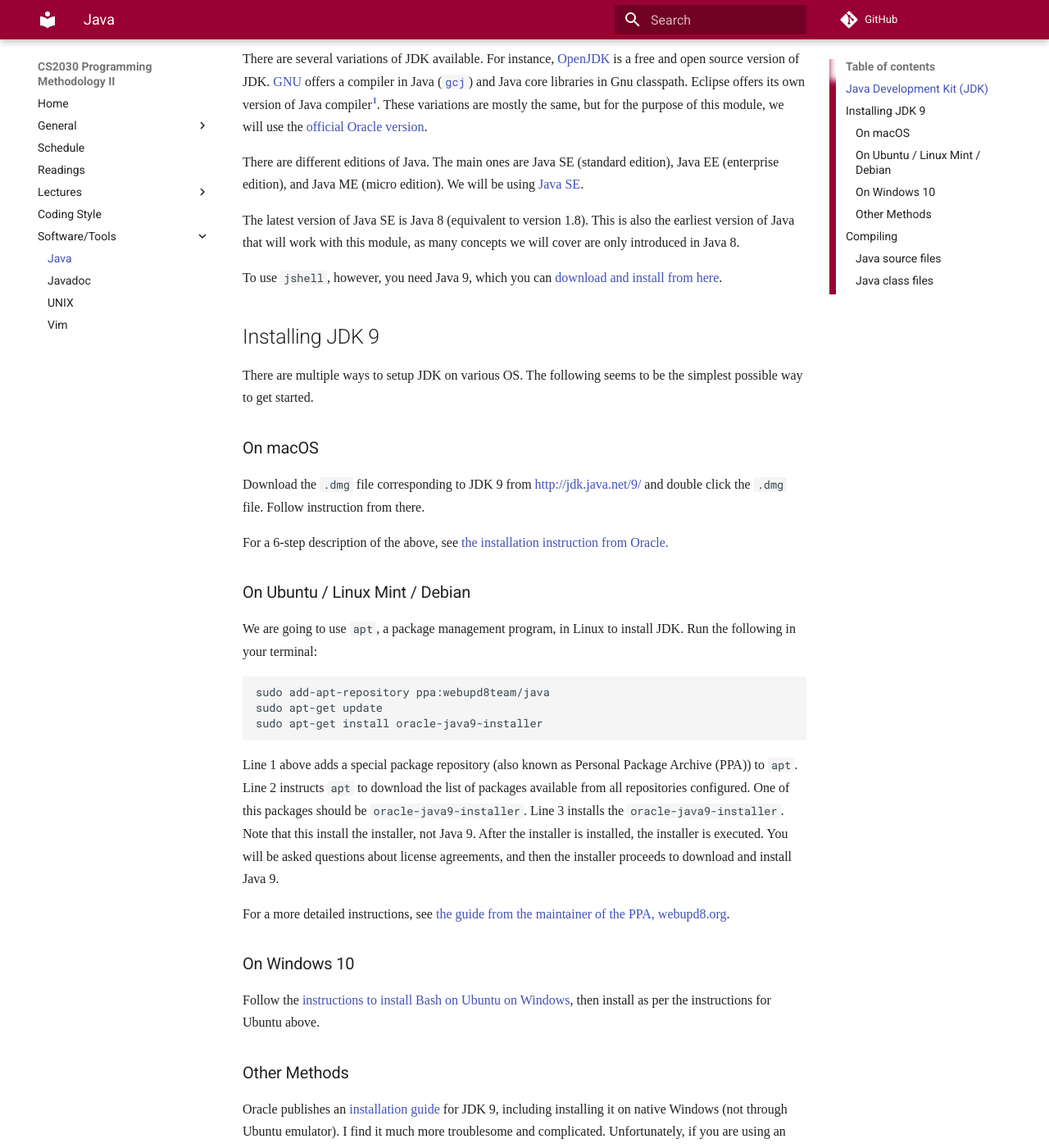
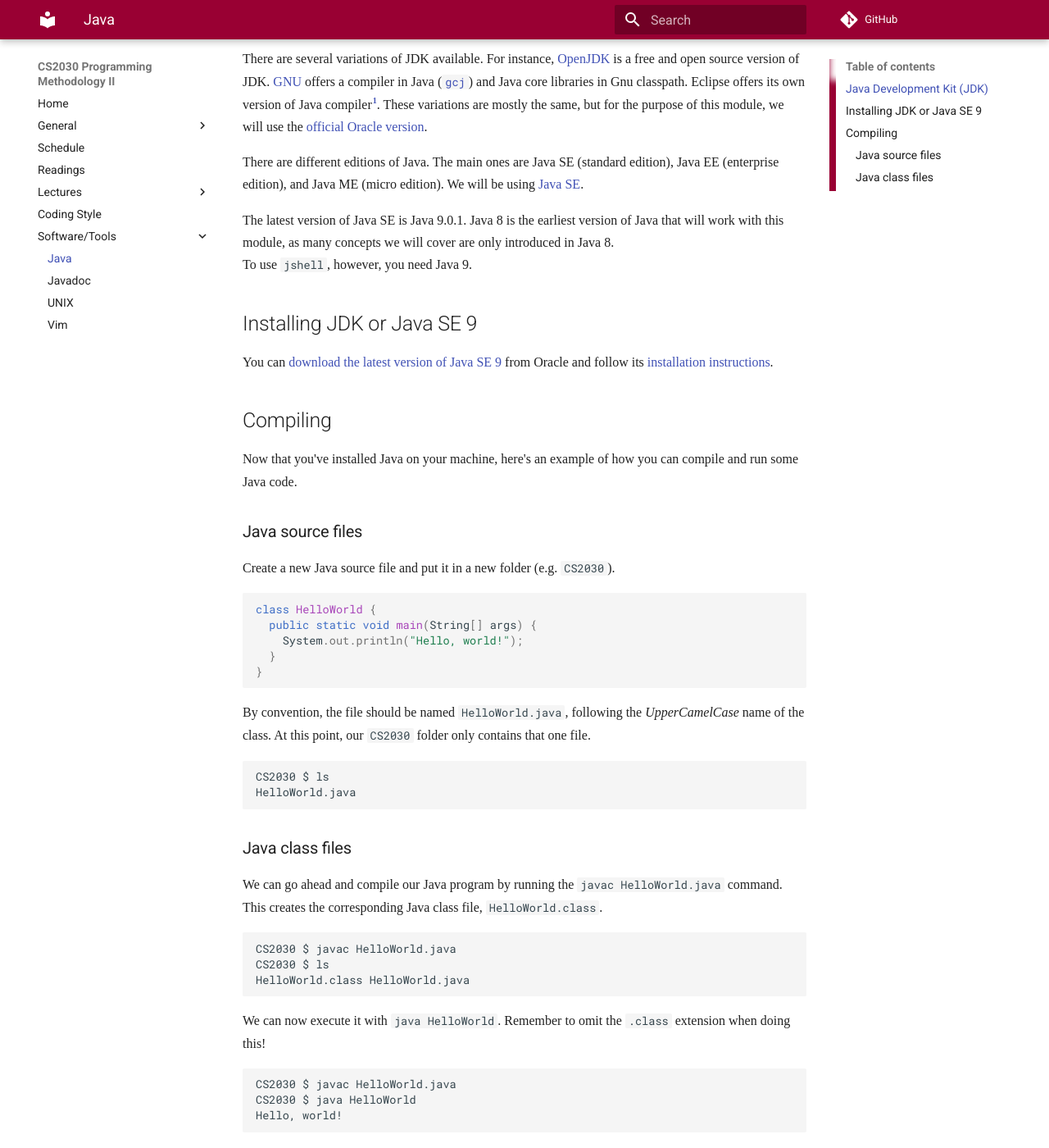
Before and after one commit to nus-cs2030/1718-s2, an MkDocs documentation site: the page built from docs/jdk.md, in a window 1280 px wide and 1400 px high, scrolled down 299 px. Shown: the whole window at 82% size. Built offline with MkDocs 1.6.1 and Material for MkDocs 9.7.7, drawn with Linux system fonts in a browser that asks for light colours; some web fonts are replaced; comment, search, counter and statistics services are not loaded; old or Windows-style settings are respelled for this version of MkDocs; some of the changed text lies outside the part shown.

Commit message:
Update JDK info to Java 9

````diff
--- a/docs/jdk.md
+++ b/docs/jdk.md
@@ -11,42 +11,13 @@
 
 There are different editions of Java.  The main ones are Java SE (standard edition), Java EE (enterprise edition), and Java ME (micro edition).  We will be using [Java SE](http://www.oracle.com/technetwork/java/javase/overview/index.html).
 
-The latest version of Java SE is Java 8 (equivalent to version 1.8).
-This is also the earliest version of Java that will work with this module, as many concepts we will cover are only introduced in Java 8.
+The latest version of Java SE is Java 9.0.1.
+Java 8 is the earliest version of Java that will work with this module, as many concepts we will cover are only introduced in Java 8.
+To use `jshell`, however, you need Java 9.
 
-To use `jshell`, however, you need Java 9, which you can [download and install from here](http://jdk.java.net/9/).
+## Installing JDK or Java SE 9
 
-## Installing JDK 9
-
-There are multiple ways to setup JDK on various OS.  The following seems to be the simplest possible way to get started.
-
-### On macOS
-
-Download the `.dmg` file corresponding to JDK 9 from http://jdk.java.net/9/ and double click the `.dmg` file.  Follow instruction from there.
-
-For a 6-step description of the above, see [the installation instruction from Oracle.](https://docs.oracle.com/javase/9/install/installation-jdk-and-jre-macos.htm#JSJIG-GUID-F575EB4A-70D3-4AB4-A20E-DBE95171AB5F)
-
-### On Ubuntu / Linux Mint / Debian
-
-We are going to use `apt`, a package management program, in Linux to install JDK.  Run the following in your terminal:
-
-```
-sudo add-apt-repository ppa:webupd8team/java
-sudo apt-get update
-sudo apt-get install oracle-java9-installer
-```
-
-Line 1 above adds a special package repository (also known as Personal Package Archive (PPA)) to `apt`.  Line 2 instructs `apt` to download the list of packages available from all repositories configured.  One of this packages should be `oracle-java9-installer`.  Line 3 installs the `oracle-java9-installer`.  Note that this install the installer, not Java 9.  After the installer is installed, the installer is executed.  You will be asked questions about license agreements, and then the installer proceeds to download and install Java 9.
-
-For a more detailed instructions, see [the guide from the maintainer of the PPA, webupd8.org](http://www.webupd8.org/2015/02/install-oracle-java-9-in-ubuntu-linux.html).
-
-### On Windows 10
-
-Follow the [instructions to install Bash on Ubuntu on Windows](https://www.howtogeek.com/249966/how-to-install-and-use-the-linux-bash-shell-on-windows-10/), then install as per the instructions for Ubuntu above.
-
-### Other Methods
-
-Oracle publishes an [installation guide](https://docs.oracle.com/javase/9/install/toc.htm) for JDK 9, including installing it on native Windows (not through Ubuntu emulator).  I find it much more troublesome and complicated.  Unfortunately, if you are using an earlier version of Windows, you will have to follow these instructions.
+You can [download the latest version of Java SE 9](http://www.oracle.com/technetwork/java/javase/downloads/index.html) from Oracle and follow its [installation instructions](https://docs.oracle.com/javase/9/install/overview-jdk-9-and-jre-9-installation.htm#JSJIG-GUID-8677A77F-231A-40F7-98B9-1FD0B48C346A).
 
 ## Compiling
 
````
